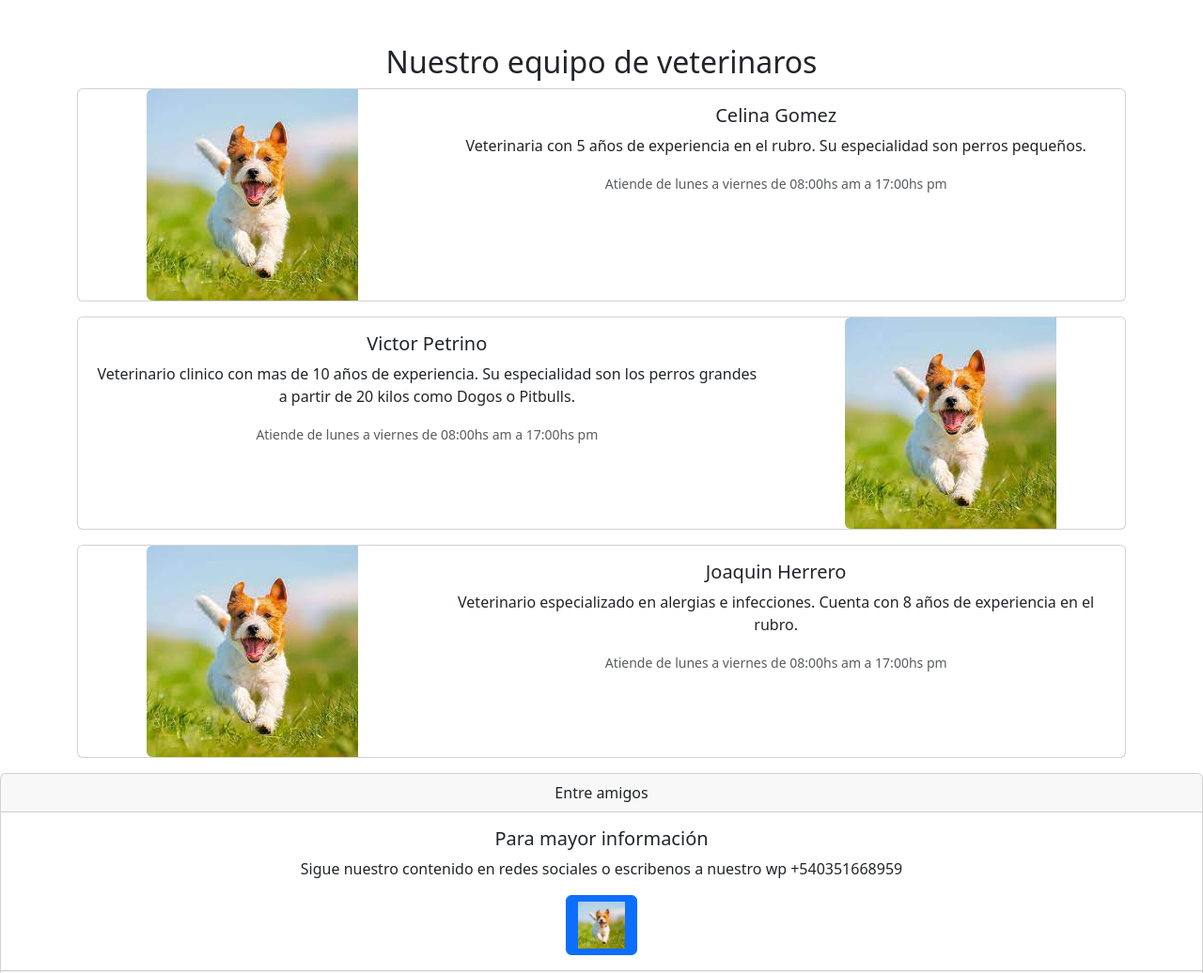
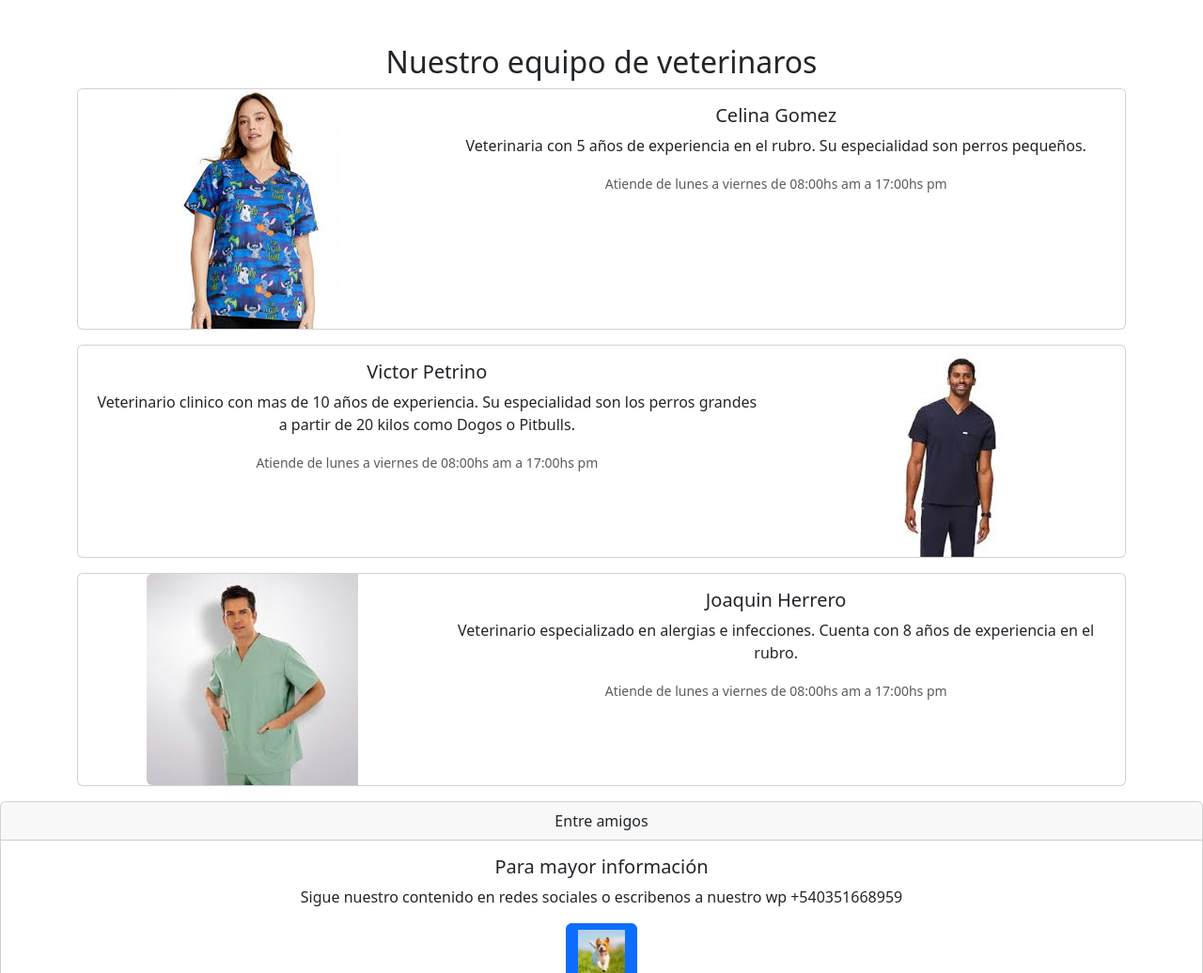
Before and after one commit to Nayibsales/Coder-Nayib, a website: page index.html in a window 1280 px wide. Shown: the part 1271-2307 px from the top of the page at 94% size. Drawn offline with nearby package versions, Linux system fonts and the light colour scheme.

Commit message:
Coder 2.0

```diff
--- a/index.html
+++ b/index.html
@@ -153,7 +153,7 @@
       <div id="gridFlex">
         <div>
           <div class="card" style="width: 18rem">
-            <img src="img/perrofeliz.jpg" class="card-img-top" alt="..." />
+            <img src="img/perrofeliz.jpg" class="card-img-top" alt="Perro Feliz" />
             <div class="card-body">
               <h5 class="card-title">Cuidado animal</h5>
               <p class="card-text">Productos para el cuidado de tu perro.</p>
@@ -164,7 +164,7 @@
 
         <div>
           <div class="card" style="width: 18rem">
-            <img src="img/perrofeliz.jpg" class="card-img-top" alt="..." />
+            <img src="img/perrofeliz.jpg" class="card-img-top" alt="Perro Feliz" />
             <div class="card-body">
               <h5 class="card-title">Vestimenta</h5>
               <p class="card-text">Ropa para invierno.</p>
@@ -175,7 +175,7 @@
 
         <div>
           <div class="card" style="width: 18rem">
-            <img src="img/perrofeliz.jpg" class="card-img-top" alt="..." />
+            <img src="img/perrofeliz.jpg" class="card-img-top" alt="Perro Feliz" />
             <div class="card-body">
               <h5 class="card-title">Jugueteria</h5>
               <p class="card-text">Juguetes para quitar el estres.</p>
@@ -196,9 +196,9 @@
               <div class="row g-0">
                 <div class="col-md-4">
                   <img
-                    src="img/perrofeliz.jpg"
+                    src="img/vet1f.jpg"
                     class="img-fluid rounded-start"
-                    alt="..."
+                    alt="veterinaria"
                   />
                 </div>
                 <div class="col-md-8">
@@ -243,9 +243,9 @@
                 </div>
                 <div class="col-md-4">
                   <img
-                    src="img/perrofeliz.jpg"
+                    src="img/vet2n.jpg"
                     class="img-fluid rounded-start"
-                    alt="..."
+                    alt="veterinario hombre"
                   />
                 </div>
               </div>
@@ -259,9 +259,9 @@
               <div class="row g-0">
                 <div class="col-md-4">
                   <img
-                    src="img/perrofeliz.jpg"
+                    src="img/vet3h.jpg"
                     class="img-fluid rounded-start"
-                    alt="..."
+                    alt="veterinario hombre"
                   />
                 </div>
                 <div class="col-md-8">
```
Also changed, not shown: 1 other file.
